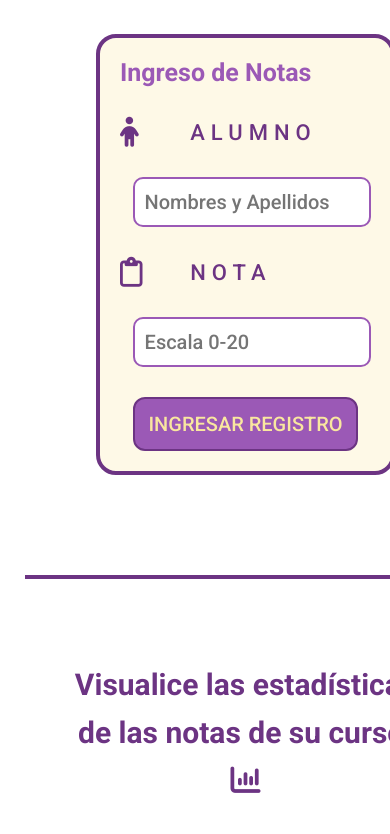
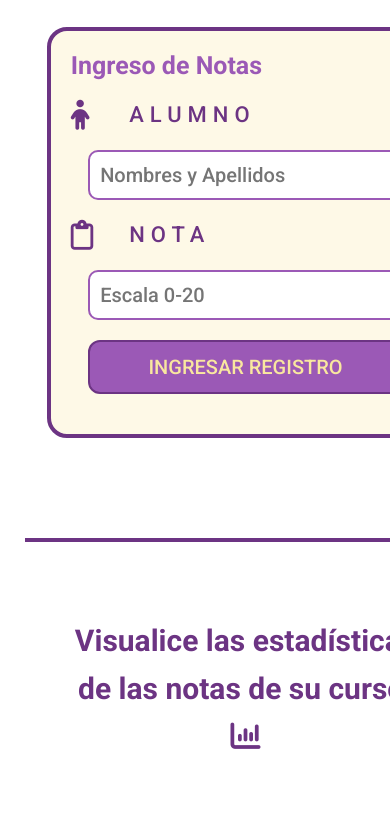
Before and after one commit to raulsr92/ProyectoJavaScript-IngresoNotas, a plain HTML site: page index.html in a window 390 px wide. Shown: the part 365-1199 px from the top of the page. Drawn offline with Linux system fonts and the light colour scheme.

Commit message:
Detalles en el CSS mobile

```diff
--- a/estilos-mobile.css
+++ b/estilos-mobile.css
@@ -63,8 +63,9 @@ footer{
 /*Estilos del Main para móviles*/
 
 .main__input form{
+    width: 90%;
     display: grid;
-    grid-template-columns: 1fr 3fr;
+    grid-template-columns: 1fr 6fr;
     grid-template-rows: repeat(6, auto);
     grid-template-areas:
     "text text"
@@ -74,7 +75,7 @@ footer{
     "input2 input2"
     "button button ";
     column-gap: 10px;
-    row-gap: 30px
+    row-gap: 20px
 }
 
 .item1, .item4{
@@ -93,6 +94,11 @@ footer{
 
 .item7{
     width: 90%;
+    margin-bottom: 20px;
+
+}
+main{
+    margin-bottom: 100px;
 }
 
 .main__statistics{
--- a/estilos.css
+++ b/estilos.css
@@ -119,12 +119,10 @@ main{
     min-width: 360px;
     display: grid;
     grid-template-rows: 1fr 4fr;
-    justify-content: center;
     margin-bottom: 30px;
 
     border-bottom: 4px solid #6C3483;
     margin: 0 auto;
-
 }
 
 .main__input h1{
```
